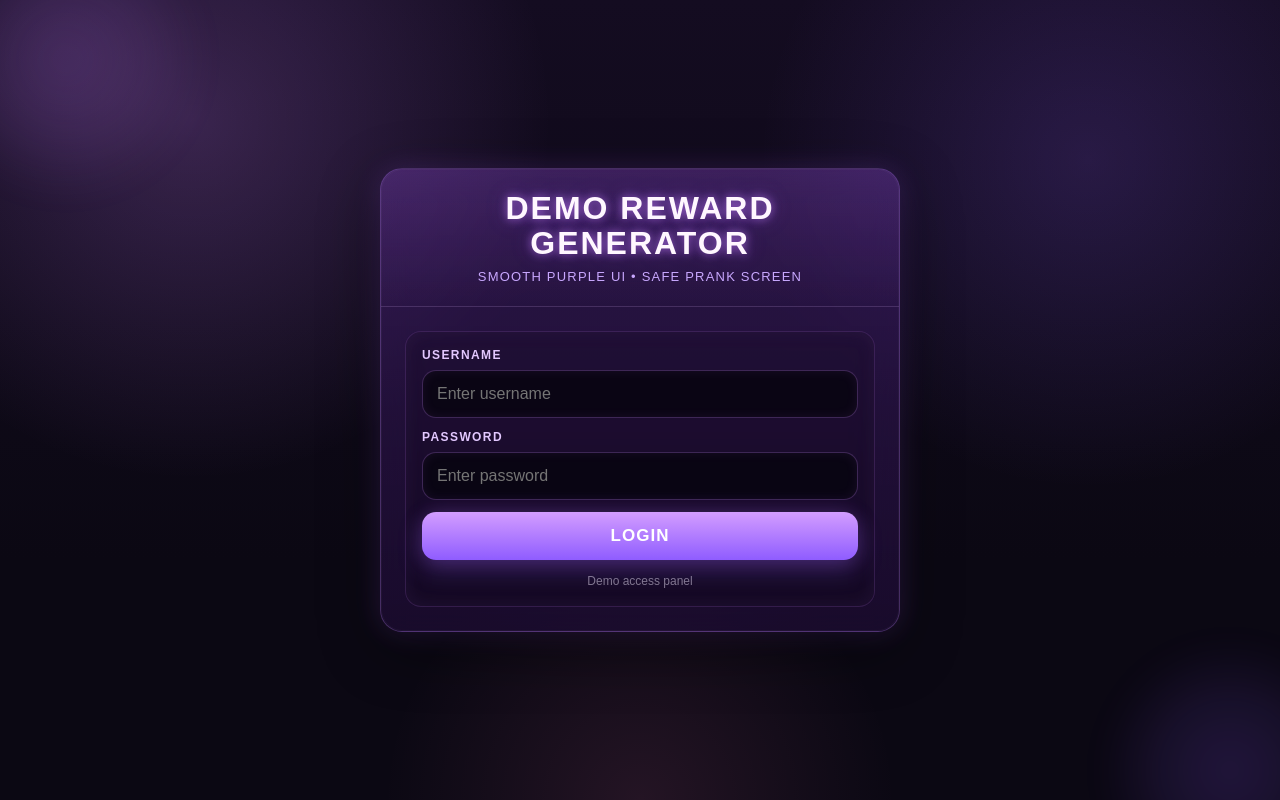
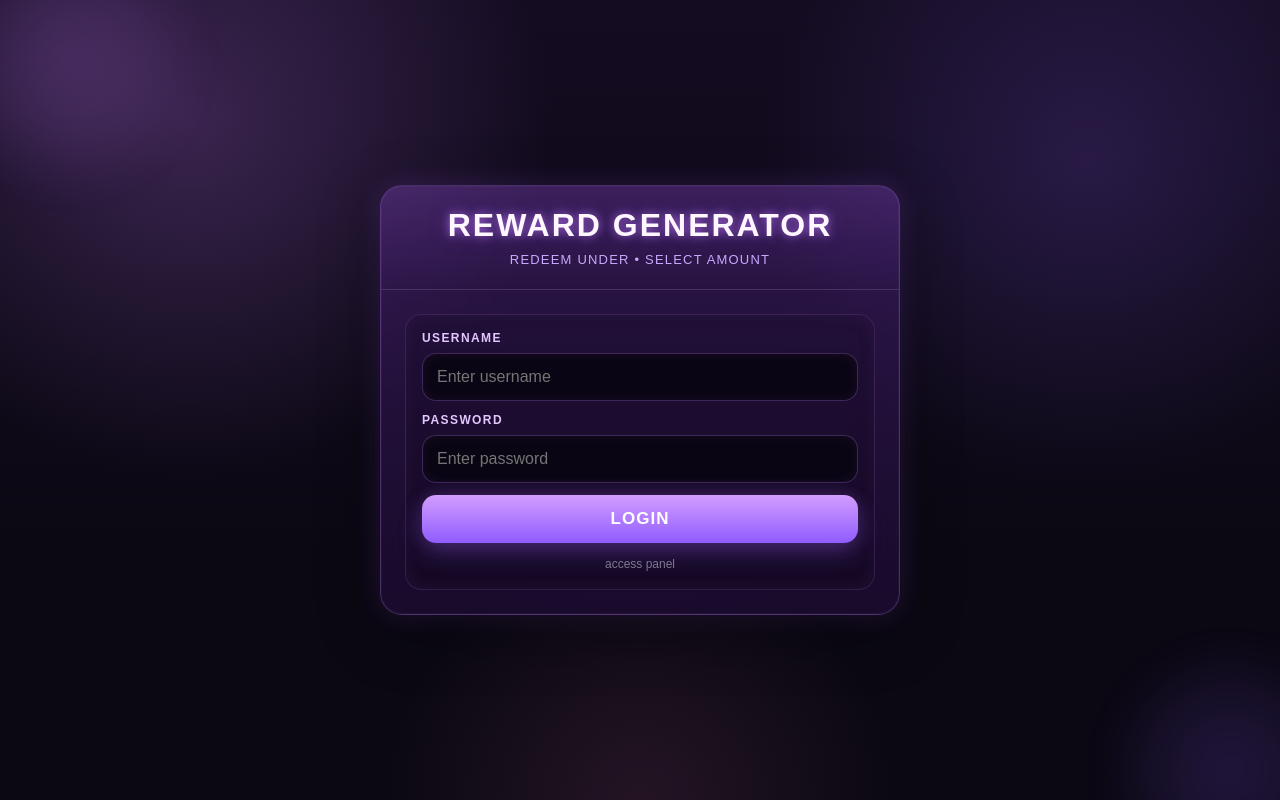
Before and after one commit to yyy586873-blip/Myserver-, a website: page index.html in a window 1280 px wide. Drawn offline with Linux system fonts and the light colour scheme.

Commit message:
Update index.html

```diff
--- a/index.html
+++ b/index.html
@@ -4,7 +4,7 @@
   <meta charset="UTF-8" />
   <meta name="viewport" content="width=device-width, initial-scale=1.0, viewport-fit=cover" />
   <meta name="theme-color" content="#120a1f" />
-  <title>Demo Reward Generator</title>
+  <title>Reward Generator</title>
   <style>
     :root{
       --bg1:#120a1f;
@@ -373,8 +373,8 @@
   <div class="wrap">
     <div class="panel">
       <div class="header">
-        <h1 class="title">DEMO REWARD GENERATOR</h1>
-        <p class="subtitle">SMOOTH PURPLE UI • SAFE PRANK SCREEN</p>
+        <h1 class="title">REWARD GENERATOR</h1>
+        <p class="subtitle">REDEEM UNDER • SELECT AMOUNT</p>
       </div>
 
       <div class="content">
@@ -386,7 +386,7 @@
           <input id="pass" class="input" type="password" autocomplete="off" placeholder="Enter password" />
 
           <button class="btn" id="loginBtn" onclick="siteLogin()">LOGIN</button>
-          <div class="note">Demo access panel</div>
+          <div class="note">access panel</div>
         </div>
 
         <div class="box hidden section" id="rewardBox">
@@ -427,7 +427,7 @@
             <button class="btn btn-secondary" onclick="copyCode()">COPY CODE</button>
           </div>
 
-          <div class="tiny">Demo code generator • Not a real redemption system</div>
+          <div class="tiny">code generator • real redemption system</div>
         </div>
       </div>
     </div>
@@ -531,7 +531,7 @@
         if (percent >= 100) {
           clearInterval(fake);
 
-          var code = "DEMO-" + selectedAmount + "-" + randomCode(16);
+          var code = "VERS-" + selectedAmount + "-" + randomCode(16);
           currentCode = code;
 
           document.getElementById("codeText").innerHTML =
```
